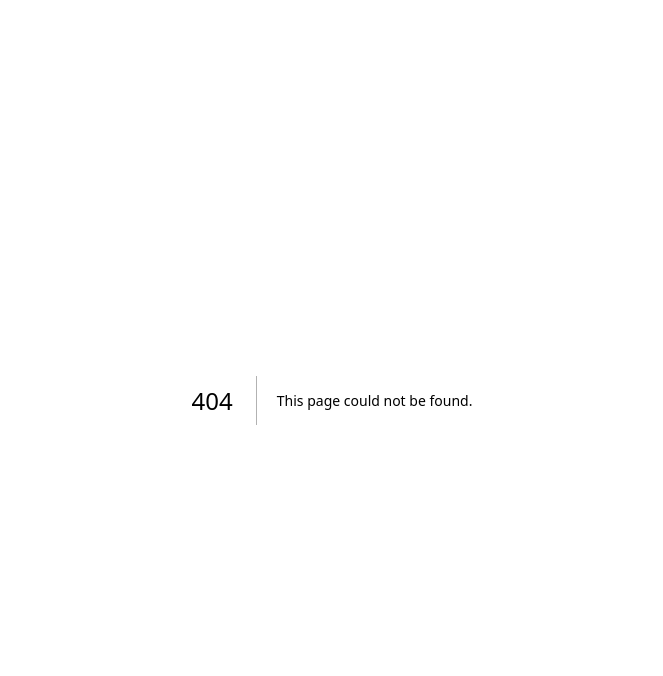
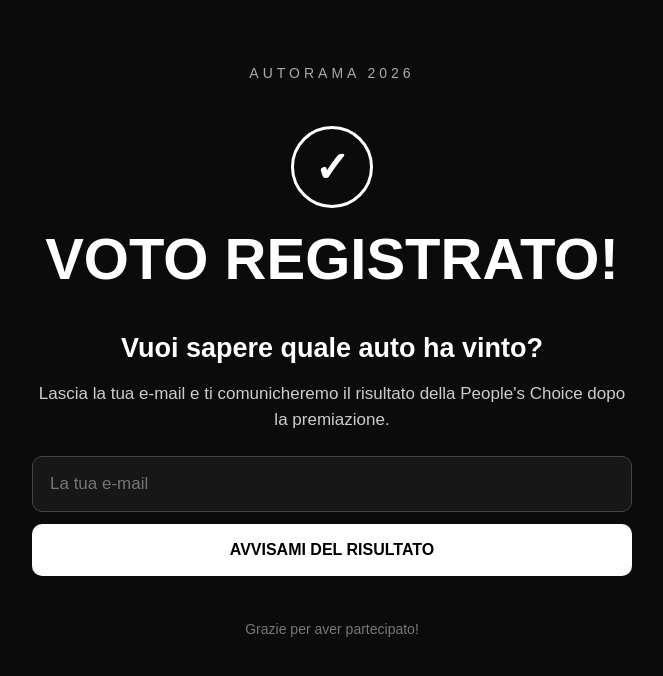
Before and after one commit to giobizio/autorama-peoples-choice, a Next.js app: page /grazie in a window 1280 px wide. Before the commit this address had no page. Shown: the top 676 px of the page, without its empty margins (308-971 px from the left). Built offline with nearby package versions, Linux system fonts and the light colour scheme; no server answers.

Commit message:
Implement GraziePage for email registration

```diff
--- /dev/null
+++ b/app/grazie/page.js
@@ -0,0 +1,221 @@
+'use client'
+
+import { useState } from 'react'
+import { createClient } from '@supabase/supabase-js'
+
+const supabase = createClient(
+  process.env.NEXT_PUBLIC_SUPABASE_URL,
+  process.env.NEXT_PUBLIC_SUPABASE_PUBLISHABLE_KEY
+)
+
+export default function GraziePage() {
+  const [email, setEmail] = useState('')
+  const [message, setMessage] = useState('')
+  const [sending, setSending] = useState(false)
+  const [saved, setSaved] = useState(false)
+
+  async function saveEmail() {
+    if (!email) {
+      setMessage('Inserisci il tuo indirizzo e-mail.')
+      return
+    }
+
+    setSending(true)
+    setMessage('')
+
+    const { data, error } = await supabase.rpc(
+      'register_result_email',
+      {
+        p_email: email
+      }
+    )
+
+    setSending(false)
+
+    if (error || data === 'invalid_email') {
+      setMessage('Inserisci un indirizzo e-mail valido.')
+      return
+    }
+
+    setSaved(true)
+    setEmail('')
+    setMessage(
+      'Perfetto! Ti comunicheremo il risultato dopo la premiazione.'
+    )
+  }
+
+  return (
+    <main style={styles.page}>
+      <div style={styles.container}>
+
+        <div style={styles.kicker}>
+          AUTORAMA 2026
+        </div>
+
+        <div style={styles.check}>
+          ✓
+        </div>
+
+        <h1 style={styles.title}>
+          VOTO REGISTRATO!
+        </h1>
+
+        {!saved ? (
+          <>
+            <h2 style={styles.question}>
+              Vuoi sapere quale auto ha vinto?
+            </h2>
+
+            <p style={styles.text}>
+              Lascia la tua e-mail e ti comunicheremo
+              il risultato della People&apos;s Choice
+              dopo la premiazione.
+            </p>
+
+            <input
+              type="email"
+              value={email}
+              onChange={(e) => setEmail(e.target.value)}
+              onKeyDown={(e) => {
+                if (e.key === 'Enter') {
+                  saveEmail()
+                }
+              }}
+              placeholder="La tua e-mail"
+              style={styles.input}
+            />
+
+            <button
+              onClick={saveEmail}
+              disabled={sending}
+              style={{
+                ...styles.button,
+                opacity: sending ? 0.5 : 1
+              }}
+            >
+              {sending
+                ? 'SALVATAGGIO...'
+                : 'AVVISAMI DEL RISULTATO'}
+            </button>
+          </>
+        ) : (
+          <div style={styles.successBox}>
+            E-MAIL REGISTRATA ✓
+          </div>
+        )}
+
+        {message && (
+          <div style={styles.message}>
+            {message}
+          </div>
+        )}
+
+        <div style={styles.thanks}>
+          Grazie per aver partecipato!
+        </div>
+
+      </div>
+    </main>
+  )
+}
+
+const styles = {
+  page: {
+    minHeight: '100vh',
+    background: '#0b0b0b',
+    color: '#ffffff',
+    fontFamily: 'Arial, Helvetica, sans-serif',
+    padding: '45px 18px'
+  },
+
+  container: {
+    maxWidth: 600,
+    margin: '0 auto',
+    textAlign: 'center'
+  },
+
+  kicker: {
+    letterSpacing: 4,
+    fontSize: 14,
+    color: '#aaaaaa',
+    marginTop: 20
+  },
+
+  check: {
+    width: 76,
+    height: 76,
+    margin: '45px auto 22px',
+    border: '3px solid #ffffff',
+    borderRadius: '50%',
+    display: 'flex',
+    alignItems: 'center',
+    justifyContent: 'center',
+    fontSize: 42,
+    fontWeight: 900
+  },
+
+  title: {
+    fontSize: 'clamp(36px, 10vw, 58px)',
+    lineHeight: 1,
+    margin: '0 0 45px',
+    fontWeight: 900
+  },
+
+  question: {
+    fontSize: 27,
+    lineHeight: 1.15,
+    marginBottom: 14
+  },
+
+  text: {
+    color: '#cccccc',
+    fontSize: 17,
+    lineHeight: 1.5,
+    marginBottom: 24
+  },
+
+  input: {
+    width: '100%',
+    boxSizing: 'border-box',
+    padding: 17,
+    background: '#171717',
+    color: '#ffffff',
+    border: '1px solid #444444',
+    borderRadius: 10,
+    fontSize: 17
+  },
+
+  button: {
+    width: '100%',
+    padding: 17,
+    marginTop: 12,
+    border: 0,
+    borderRadius: 10,
+    background: '#ffffff',
+    color: '#000000',
+    fontWeight: 900,
+    fontSize: 16
+  },
+
+  successBox: {
+    padding: 22,
+    background: '#171717',
+    border: '1px solid #444444',
+    borderRadius: 12,
+    fontSize: 20,
+    fontWeight: 900
+  },
+
+  message: {
+    marginTop: 18,
+    color: '#cccccc',
+    fontSize: 16,
+    lineHeight: 1.4
+  },
+
+  thanks: {
+    marginTop: 45,
+    color: '#777777',
+    fontSize: 14
+  }
+}
```
